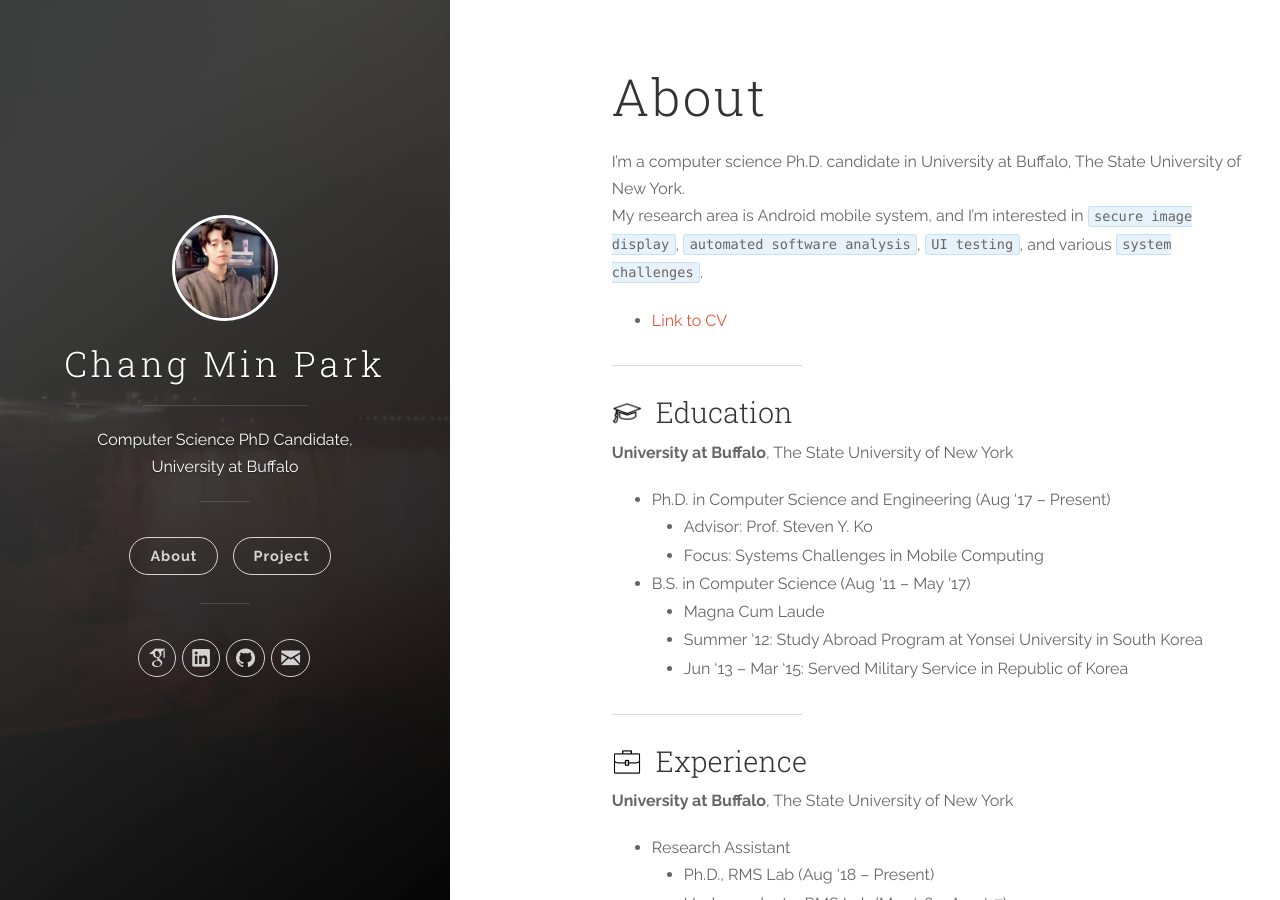
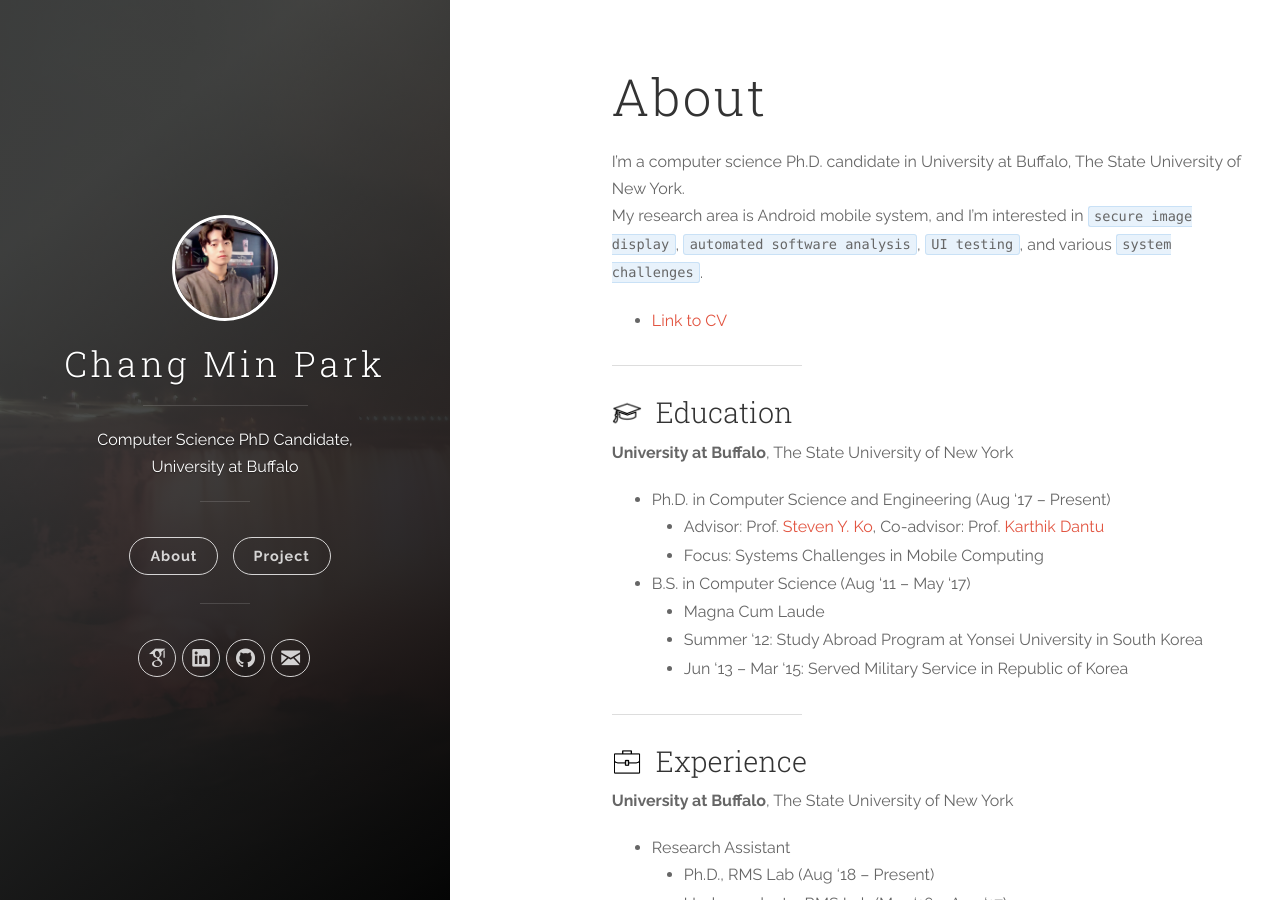
Before and after one commit to ChangMinPark/changminpark.github.io, a Jekyll site: the page built from index.html, in a window 1280 px wide and 900 px high. Built offline with Jekyll 4.4.1, drawn with Linux system fonts in a browser that asks for light colours; some web fonts are replaced; the list of posts is cut into pages by our own code.

Commit message:
add Karthik as a co-advisor and his website link

```diff
--- a/index.html
+++ b/index.html
@@ -31,7 +31,7 @@ robots: noindex
       <ul>
         <li>Ph.D. in Computer Science and Engineering (Aug ‘17 – Present)
           <ul>
-            <li>Advisor: Prof. Steven Y. Ko</li>
+            <li>Advisor: Prof. <a href="https://steveyko.github.io/">Steven Y. Ko</a>, Co-advisor: Prof. <a href="https://cse.buffalo.edu/faculty/kdantu/">Karthik Dantu</a></li>
             <li>Focus: Systems Challenges in Mobile Computing</li>
           </ul>
         </li>
```
